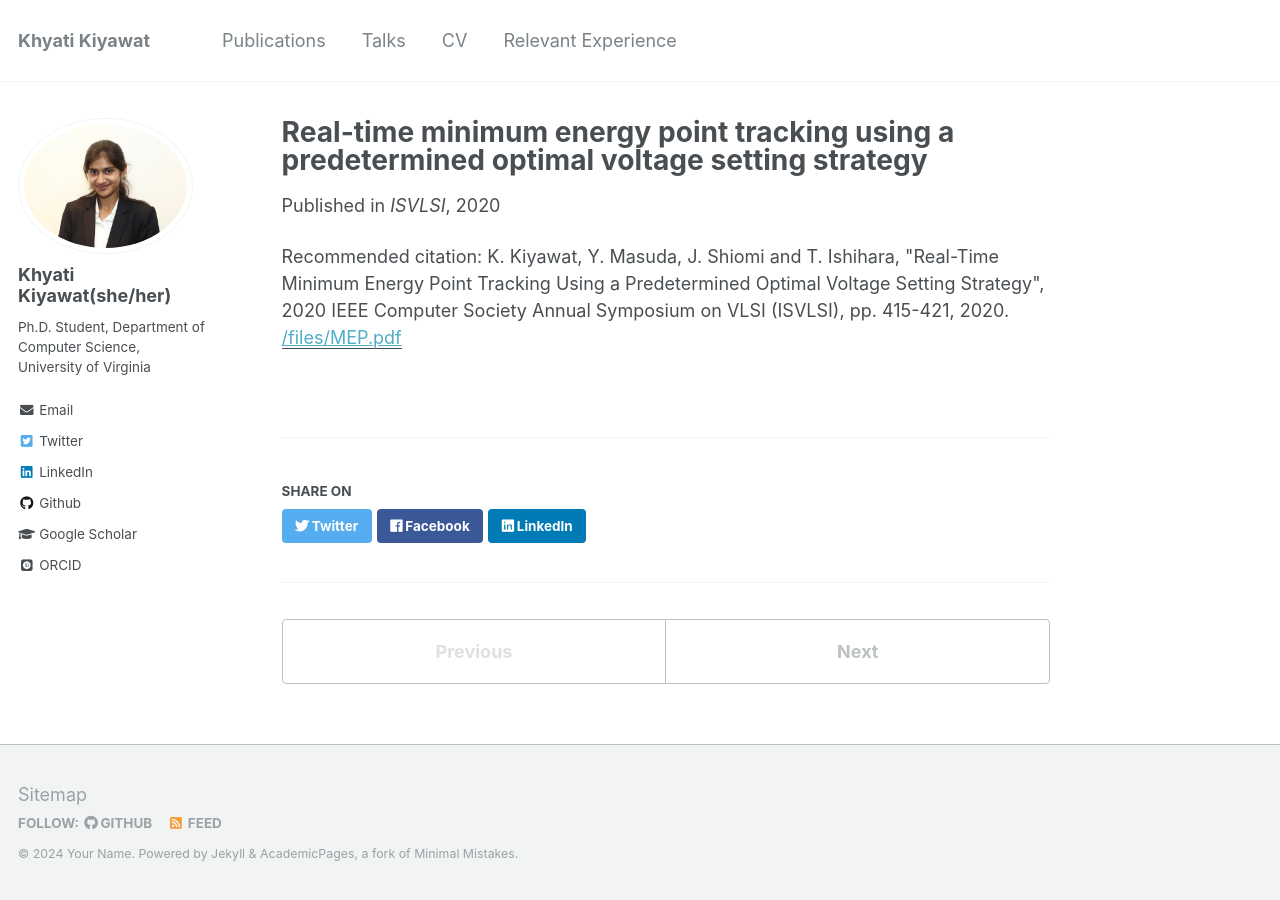
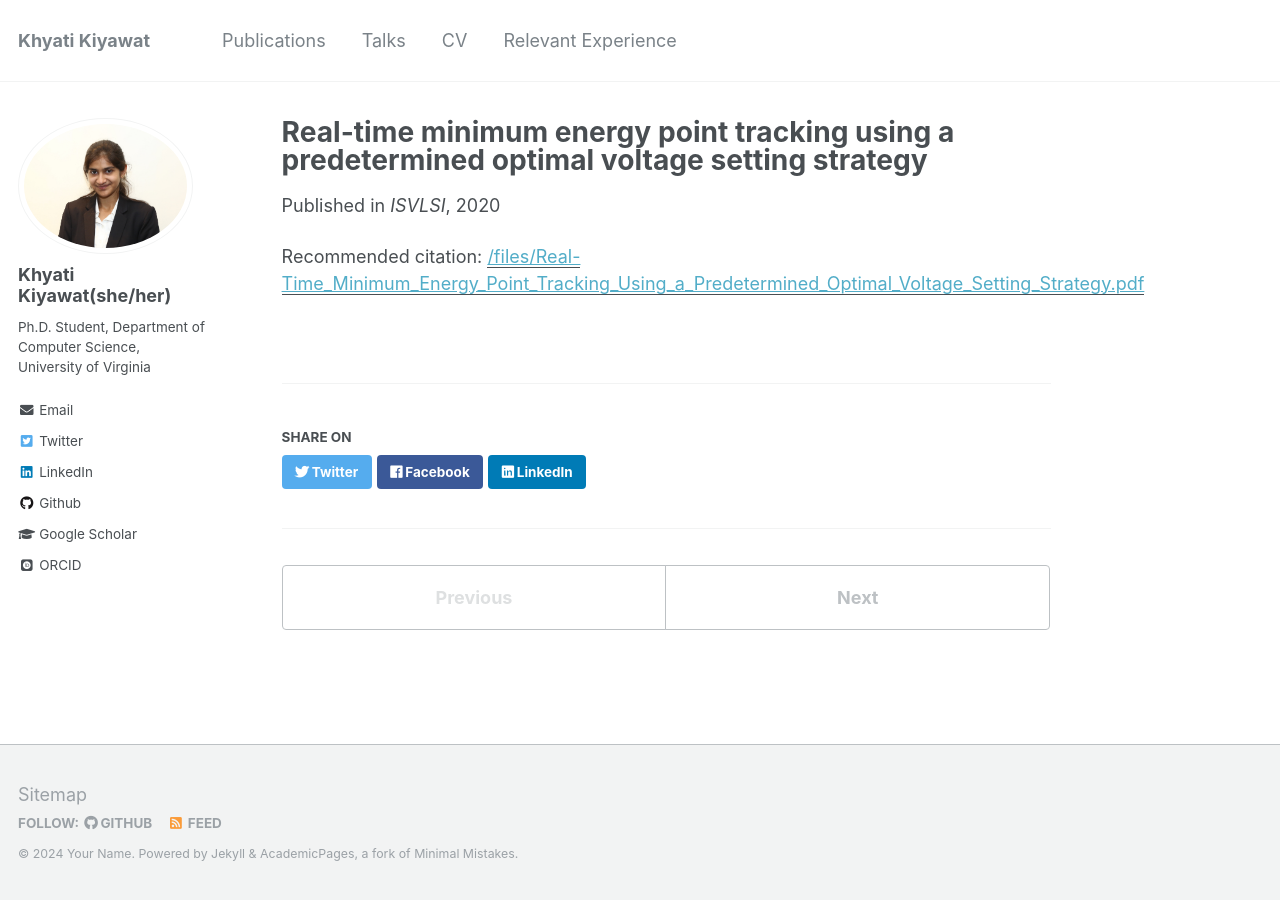
Before and after one commit to khyatikiyawat/khyatikiyawat.github.io, a Jekyll site: the page built from _publications/MEP.md, in a window 1280 px wide. Built offline with Jekyll 4.4.1, drawn with Linux system fonts in a browser that asks for light colours; some web fonts are replaced.

Commit message:
Update MEP.md

```diff
--- a/_publications/MEP.md
+++ b/_publications/MEP.md
@@ -5,7 +5,7 @@ permalink: /publication/MEP
 excerpt: 'Minimizing the energy consumption of processors for a given computational workload is highly desired for matured and energy efficient, information oriented society. In this paper, we refer to a pair of the supply voltage (VDD) and threshold voltage (VTH), which minimizes the energy consumption of the processor under a given computational workload, as a minimum energy point (MEP in short). Since always running at the MEP largely reduces the energy consumption of processors without fundamental degradation of the performance, a lot of methods for tracking the MEP at runtime have been investigated over the past several years. However, to the best of our knowledge, all the previous methods are based on time-consuming power measurement to identify the MEP at runtime, which prevents the real-time tracking of the MEP. This paper proposes a real-time MEP tracking method based on a predetermined MEP-curve which is characterized as a linear model for each chip at a boot phase. Experimental results obtained using a 50-stage fanout-4 inverter chain designed to reflect the behavior of a microprocessor pipeline demonstrate that the energy loss introduced by the linear approximation MEP model is only 3.1% at the worst case.'
 date: 2020-07-06
 venue: 'ISVLSI'
-paperurl: '/files/MEP.pdf'
-citation: 'K. Kiyawat, Y. Masuda, J. Shiomi and T. Ishihara, "Real-Time Minimum Energy Point Tracking Using a Predetermined Optimal Voltage Setting Strategy", 2020 IEEE Computer Society Annual Symposium on VLSI (ISVLSI), pp. 415-421, 2020.'
+paperurl: '/files/Real-Time_Minimum_Energy_Point_Tracking_Using_a_Predetermined_Optimal_Voltage_Setting_Strategy.pdf'
+citation: ''
 ---
 <!--- K. Kiyawat, Y. Masuda, J. Shiomi and T. Ishihara, "Real-Time Minimum Energy Point Tracking Using a Predetermined Optimal Voltage Setting Strategy", 2020 IEEE Computer Society Annual Symposium on VLSI (ISVLSI), pp. 415-421, 2020. --->
```
